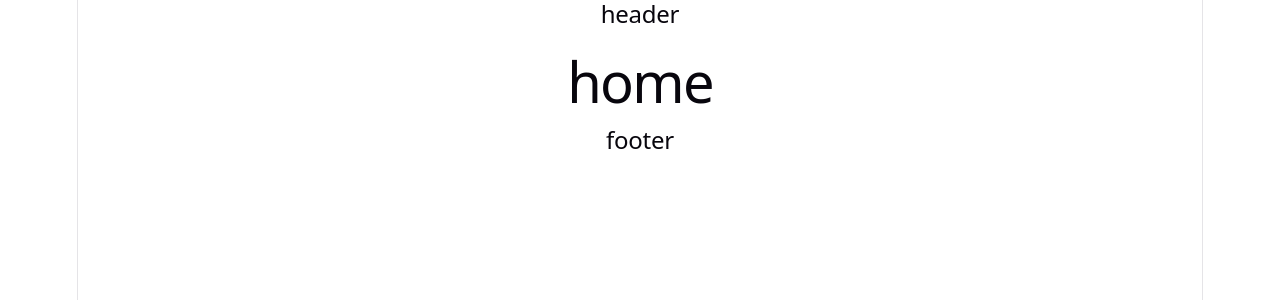
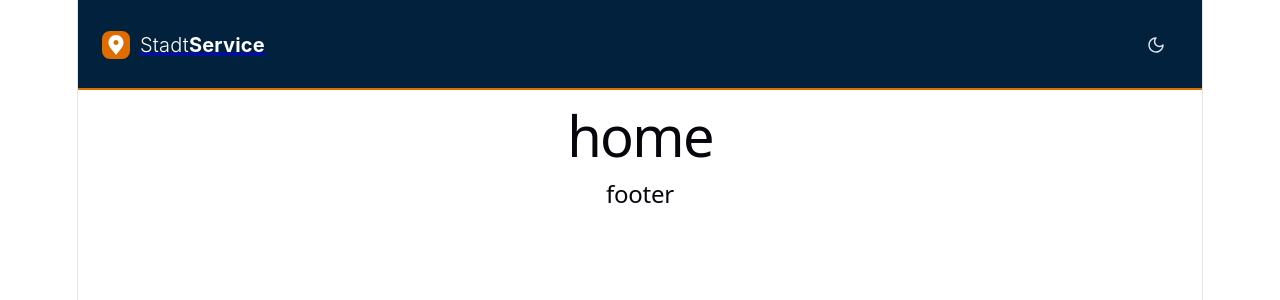
Before and after one commit to yarinka82/Project_service_Stadt, a React (Vite) app in the folder frontend/: page / in a window 1280 px wide. Shown: the top 300 px of the page. Built offline with nearby package versions, Linux system fonts and the light colour scheme.

Commit message:
added Header component; Inter font not connected yet

```diff
--- /dev/null
+++ b/frontend/src/components/Header/Header.module.css
@@ -0,0 +1,54 @@
+.header {
+  display: flex;
+  justify-content: space-between;
+  align-items: center;
+  min-height: 58px;
+  padding: 16px 24px 14px 24px; /* 1rem 1.5rem 0.875rem 1.5rem */
+
+  background-color: #02213c;
+  border-bottom: 2px solid #e06c00;
+}
+
+.logoWordmark {
+  display: flex;
+  align-items: center;
+  gap: 10px; /* 0.625rem */
+}
+
+.logoBox {
+  display: flex;
+  align-items: center;
+  justify-content: center;
+  width: 28px; /* 1.75rem */
+  height: 28px; /* 1.75rem */
+  border-radius: 8px;
+  background: #e06c00;
+}
+
+.wordmark {
+  font-weight: 300;
+  color: #fff;
+  font-family: 'Inter', sans-serif;
+  font-size: 20px; /* 1.25rem  */
+}
+
+.wordmarkService {
+  font-weight: 700;
+}
+
+.buttonTheme {
+  display: flex;
+  align-items: center;
+  justify-content: center;
+  background: none;
+  border: none;
+  min-width: 44px; /* for tap targets */
+  min-height: 44px; /* for tap targets   */
+  cursor: pointer;
+}
+
+/* MEDIA QUERIES */
+
+/* @media (min-width: 768px) {
+  .header { min-height: 72px; }
+} */
--- a/frontend/src/components/Header/Header.tsx
+++ b/frontend/src/components/Header/Header.tsx
@@ -1,7 +1,57 @@
+import styles from './Header.module.css';
+import { Link } from 'react-router-dom';
+
 function Header() {
   return (
-    <header>
-      <h2>header</h2>
+    <header className={styles.header}>
+      <Link to="/">
+        <div className={styles.logoWordmark}>
+          <div className={styles.logoBox}>
+            <svg
+              width="20"
+              height="20"
+              viewBox="0 0 20 20"
+              fill="#fff"
+              xmlns="http://www.w3.org/2000/svg"
+              aria-hidden="true"
+            >
+              <path
+                fillRule="evenodd"
+                clipRule="evenodd"
+                d="M4.22365 12.7795L10 20L15.7764 12.7795C16.8921 11.3849 17.5 9.65193 17.5 7.86583V7.5C17.5 3.35786 14.1421 0 10 0C5.85786 0 2.5 3.35786 2.5 7.5V7.86583C2.5 9.65193 3.10788 11.3849 4.22365 12.7795ZM10 10C11.3807 10 12.5 8.88071 12.5 7.5C12.5 6.11929 11.3807 5 10 5C8.61929 5 7.5 6.11929 7.5 7.5C7.5 8.88071 8.61929 10 10 10Z"
+              />
+            </svg>
+          </div>
+
+          <div className={styles.wordmark}>
+            <span>Stadt</span>
+            <span className={styles.wordmarkService}>Service</span>
+          </div>
+        </div>
+      </Link>
+
+      <button
+        className={styles.buttonTheme}
+        type="button"
+        aria-label="Thema wechseln"
+      >
+        <svg
+          width="18"
+          height="18"
+          viewBox="0 0 18 18"
+          fill="none"
+          xmlns="http://www.w3.org/2000/svg"
+          aria-hidden="true"
+        >
+          <path
+            d="M9 2C8.07174 2.92826 7.55025 4.18724 7.55025 5.5C7.55025 6.81275 8.07174 8.07174 9 9C9.92826 9.92826 11.1872 10.4497 12.5 10.4497C13.8128 10.4497 15.0717 9.92826 16 9C16 10.3845 15.5895 11.7378 14.8203 12.889C14.0511 14.0401 12.9579 14.9373 11.6788 15.4672C10.3997 15.997 8.99224 16.1356 7.63437 15.8655C6.2765 15.5954 5.02922 14.9287 4.05026 13.9497C3.07129 12.9708 2.4046 11.7235 2.13451 10.3656C1.86441 9.00776 2.00303 7.6003 2.53285 6.32121C3.06266 5.04213 3.95987 3.94888 5.11101 3.17971C6.26215 2.41054 7.61553 2 9 2Z"
+            stroke="#DBE4EE"
+            strokeWidth="1.5"
+            strokeLinecap="round"
+            strokeLinejoin="round"
+          />
+        </svg>
+      </button>
     </header>
   );
 }
```
Also changed, not shown: frontend/src/components/Header/Header.modul.css (deleted).
